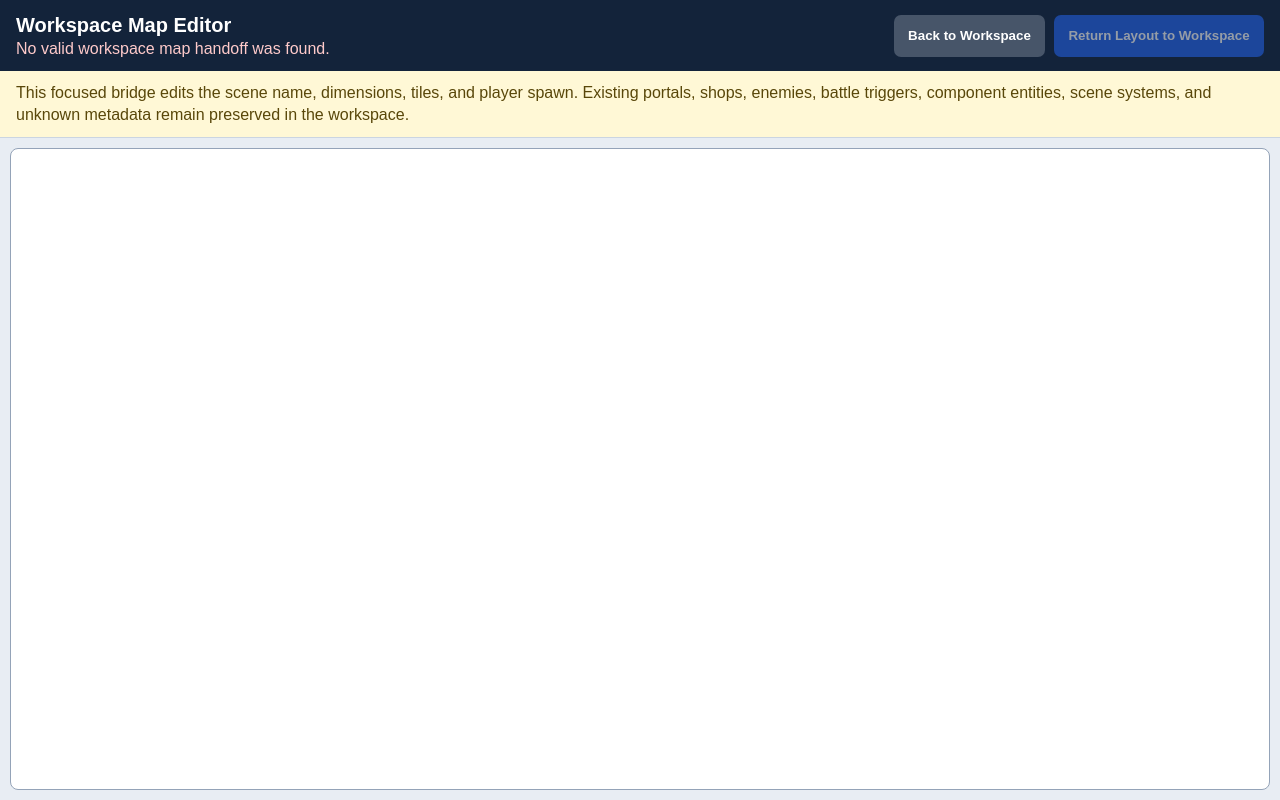
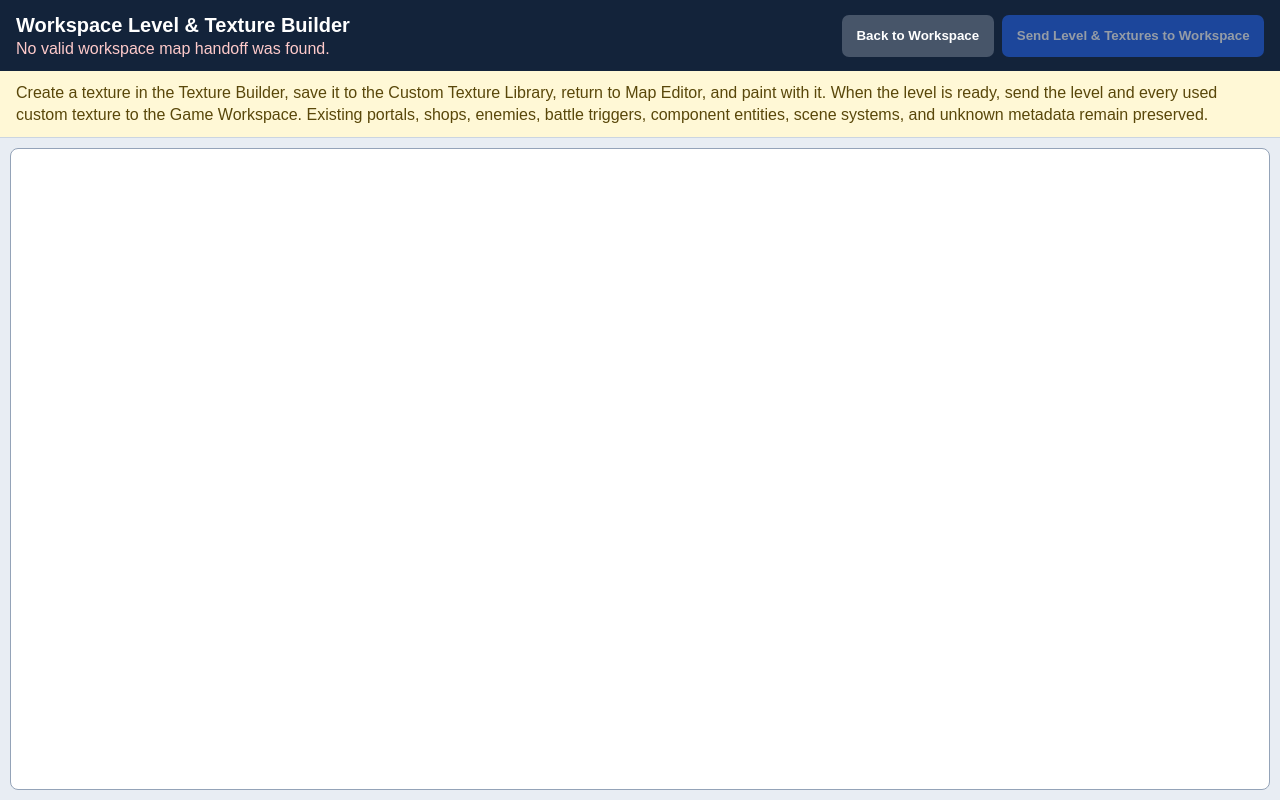
Before and after one commit to cm5wxjmcpv-bit/Game-v2, a website with bundled scripts: page builder/map-bridge.html in a window 1280 px wide. Built offline with nearby package versions, Linux system fonts and the light colour scheme.

Commit message:
Explain integrated level texture workflow

```diff
--- a/builder/map-bridge.html
+++ b/builder/map-bridge.html
@@ -3,25 +3,25 @@
 <head>
   <meta charset="UTF-8" />
   <meta name="viewport" content="width=device-width, initial-scale=1.0" />
-  <title>Workspace Map Editor Bridge</title>
+  <title>Workspace Level & Texture Builder</title>
   <link rel="stylesheet" href="map-bridge.css" />
 </head>
 <body>
   <header class="bridge-header">
     <div>
-      <h1 id="bridgeTitle">Workspace Map Editor</h1>
+      <h1 id="bridgeTitle">Workspace Level & Texture Builder</h1>
       <p id="bridgeStatus" role="status" aria-live="polite">Preparing selected scene…</p>
     </div>
     <div class="bridge-actions">
       <button id="cancelBridgeBtn" type="button" class="secondary">Cancel</button>
-      <button id="returnBridgeBtn" type="button" disabled>Return Layout to Workspace</button>
+      <button id="returnBridgeBtn" type="button" disabled>Send Level & Textures to Workspace</button>
     </div>
   </header>
   <aside class="bridge-notice">
-    This focused bridge edits the scene name, dimensions, tiles, and player spawn. Existing portals, shops, enemies, battle triggers, component entities, scene systems, and unknown metadata remain preserved in the workspace.
+    Create a texture in the Texture Builder, save it to the Custom Texture Library, return to Map Editor, and paint with it. When the level is ready, send the level and every used custom texture to the Game Workspace. Existing portals, shops, enemies, battle triggers, component entities, scene systems, and unknown metadata remain preserved.
   </aside>
   <main class="bridge-frame-shell">
-    <iframe id="builderFrame" title="Map editor"></iframe>
+    <iframe id="builderFrame" title="Level and texture editor"></iframe>
   </main>
   <script type="module" src="map-bridge.js"></script>
 </body>
```
